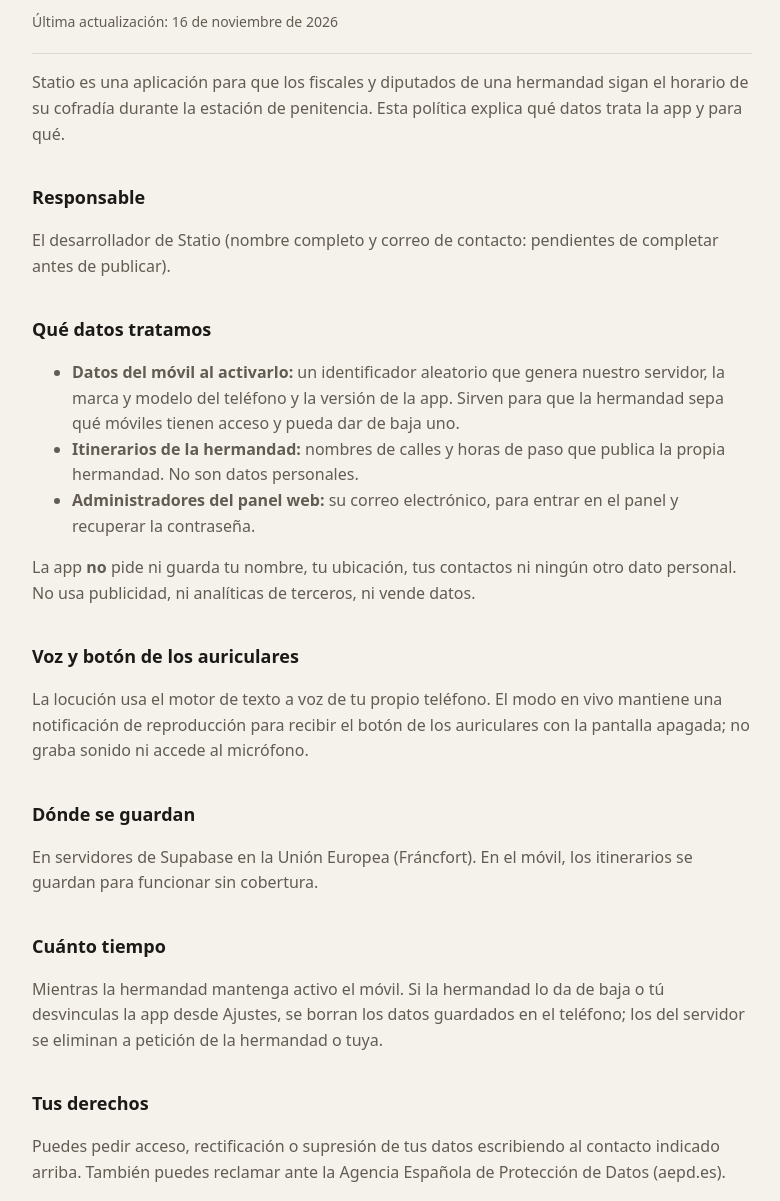
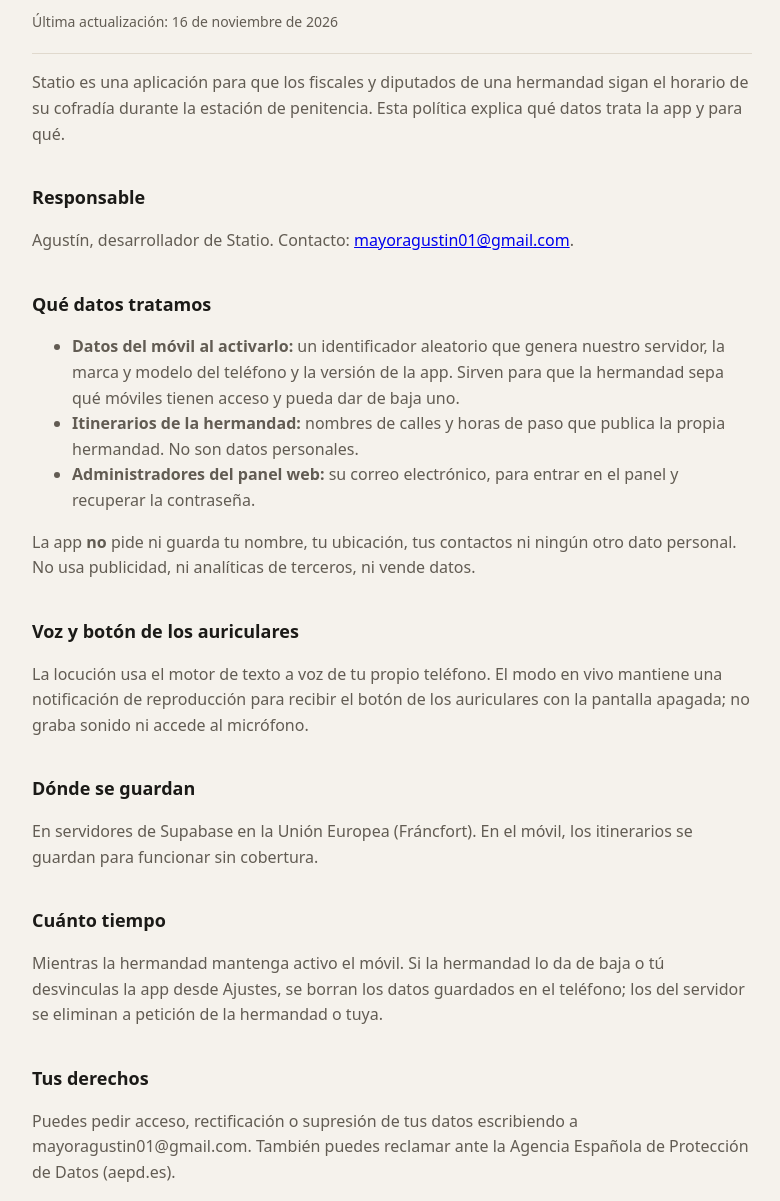
Before and after one commit to agusmltkd/cofradia, a plain HTML site: page web/privacidad.html in a window 1280 px wide. Shown: the part 99-1300 px from the top of the page, without its empty margins (248-1028 px from the left). Drawn offline with Linux system fonts and the light colour scheme.

Commit message:
Privacidad y ficha: correo de contacto
Co-Authored-By: Claude Opus 5.5 <noreply@anthropic.com>
Claude-Session: https://claude.ai/code/session_01LHfpqUGgV2S35Toz2vFxnU

```diff
--- a/web/privacidad.html
+++ b/web/privacidad.html
@@ -23,8 +23,7 @@ p,li{color:var(--tinta2)}
 <p>Statio es una aplicación para que los fiscales y diputados de una hermandad sigan el horario de su cofradía durante la estación de penitencia. Esta política explica qué datos trata la app y para qué.</p>
 
 <h2>Responsable</h2>
-<p>El desarrollador de Statio (nombre completo y correo de contacto: pendientes de completar antes de publicar).</p>
-<!-- TODO antes de publicar: poner un correo de contacto propio para la app. -->
+<p>Agustín, desarrollador de Statio. Contacto: <a href="mailto:mayoragustin01@gmail.com">mayoragustin01@gmail.com</a>.</p>
 
 <h2>Qué datos tratamos</h2>
 <ul>
@@ -44,6 +43,6 @@ p,li{color:var(--tinta2)}
 <p>Mientras la hermandad mantenga activo el móvil. Si la hermandad lo da de baja o tú desvinculas la app desde Ajustes, se borran los datos guardados en el teléfono; los del servidor se eliminan a petición de la hermandad o tuya.</p>
 
 <h2>Tus derechos</h2>
-<p>Puedes pedir acceso, rectificación o supresión de tus datos escribiendo al contacto indicado arriba. También puedes reclamar ante la Agencia Española de Protección de Datos (aepd.es).</p>
+<p>Puedes pedir acceso, rectificación o supresión de tus datos escribiendo a mayoragustin01@gmail.com. También puedes reclamar ante la Agencia Española de Protección de Datos (aepd.es).</p>
 </main></body>
 </html>
```
Also changed, not shown: marca/ficha-google-play.md (+1 -1 lines).
